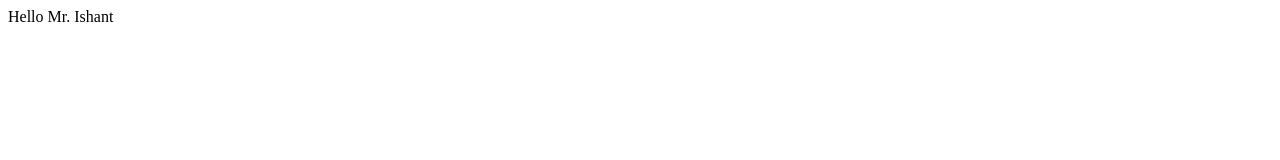
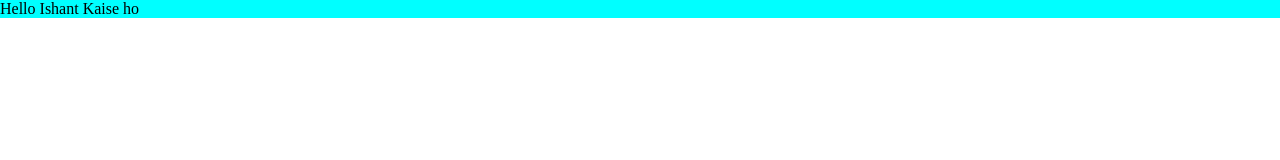
Before and after one commit to Ishant-raj-2006/full-stack, a plain HTML site: page L22/index.html in a window 1280 px wide. Drawn offline with Linux system fonts and the light colour scheme.

Commit message:
10/06/2026

```diff
--- a/L22/index.html
+++ b/L22/index.html
@@ -4,8 +4,23 @@
     <meta charset="UTF-8">
     <meta name="viewport" content="width=device-width, initial-scale=1.0">
     <title>Lecture 22 of Full Stack</title>
+    <style>
+        *{
+            margin: 0;
+            padding: 0;
+        }
+        .box{
+            box-sizing: border-box;
+            border: 2px;
+            /* width: 2028px; */
+            width: 100vw;
+            background-color: aqua;
+        }
+    </style>
 </head>
 <body>
-    Hello Mr. Ishant
+    <div class="box">
+        Hello Ishant Kaise ho
+    </div>
 </body>
 </html>
```
Also changed, not shown: L23/index.html (added, +11 -0 lines), L22/script.js (added), L22/style.css (added), L23/script.js (added), L23/style.css (added).
